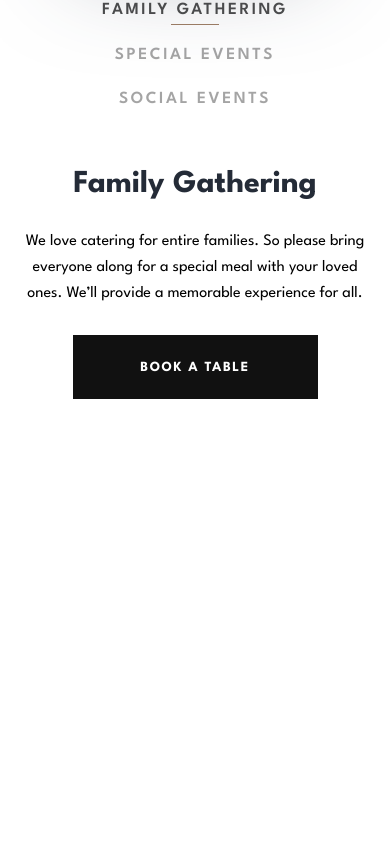
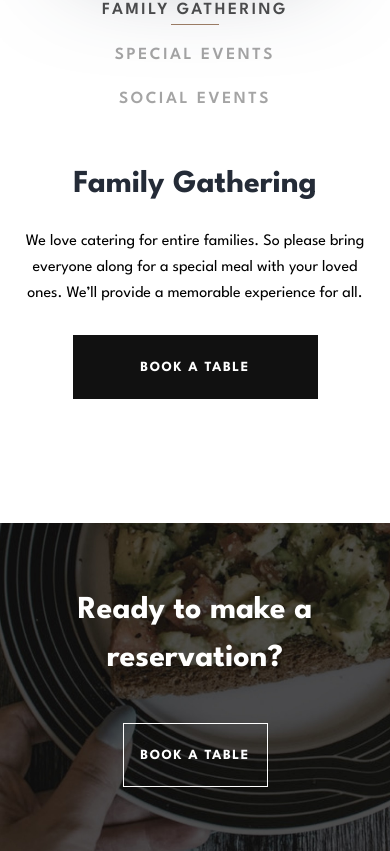
Before and after one commit to GustavoJuvino/dine-restaurant, a Next.js app: page / in a window 390 px wide. Shown: the part 4833-5684 px from the top of the page. Before the commit the page ends 5232 px from the top, so only its background shows below. Built offline with nearby package versions, Linux system fonts and the light colour scheme.

Commit message:
design: add responsive desing in Book component

```diff
--- /dev/null
+++ b/src/app/components/BookContainer.tsx
@@ -0,0 +1,51 @@
+import React from 'react'
+import Button from "./Button"
+import Image from "next/image"
+
+const BookContainer = () => {
+  return (
+    <section className="
+        mt-[124px]
+        sm:mt-[120px]
+        md:mt-40
+        flex
+        justify-center
+        items-center
+        w-full
+        h-[328px]
+        sm:h-[272px]
+        md:h-60
+        relative
+        text-white
+      "
+    >
+      <Image
+        width={2880}
+        height={1220}
+        src="/assets/booking/hero-bg-desktop@2x.jpg"
+        alt="booking-image"
+        className="w-full h-full object-cover object-left-top"
+      />
+      <div className="
+          max-xl:px-6
+          max-md:text-center
+          w-full
+          xl:w-[1110px]
+          h-auto
+          items-center
+          flex
+          max-md:flex-col
+          justify-between
+          absolute
+        "
+      >
+        <h3 className="text-[32px] font-bold sm:text-5xl">
+          Ready to make a reservation?
+        </h3>
+        <Button>book a table</Button>
+      </div>
+    </section>
+  )
+}
+
+export default BookContainer
--- a/src/app/components/events/Events.tsx
+++ b/src/app/components/events/Events.tsx
@@ -136,7 +136,8 @@ function Events() {
                 `}
               >
                 <hr className="
-                    left-[-13.5rem]
+                    xl:left-[-14.5rem]
+                    left-[-7rem]
                     z-10
                     hidden
                     h-[1px]
@@ -151,9 +152,7 @@ function Events() {
             ))}
           </ul>
         </section>
-
       </section>
-
     </section>
   );
 }
--- a/src/app/page.tsx
+++ b/src/app/page.tsx
@@ -4,6 +4,7 @@ import Characteristics from './components/Characteristics';
 import Rectangle from './components/Rectangle';
 import Highlights from './components/highlights/Highlights';
 import Events from './components/events/Events';
+import BookContainer from "./components/BookContainer";
 
 export default function Home() {
   return (
@@ -15,6 +16,7 @@ export default function Home() {
       <Highlights />
       <Rectangle className="left-0 w-[545px] rounded-tr-[100px]" />
       <Events />
+      <BookContainer />
     </main>
   );
 }
```
Also changed, not shown: public/assets/booking/hero-bg-desktop@2x.jpg (added).
